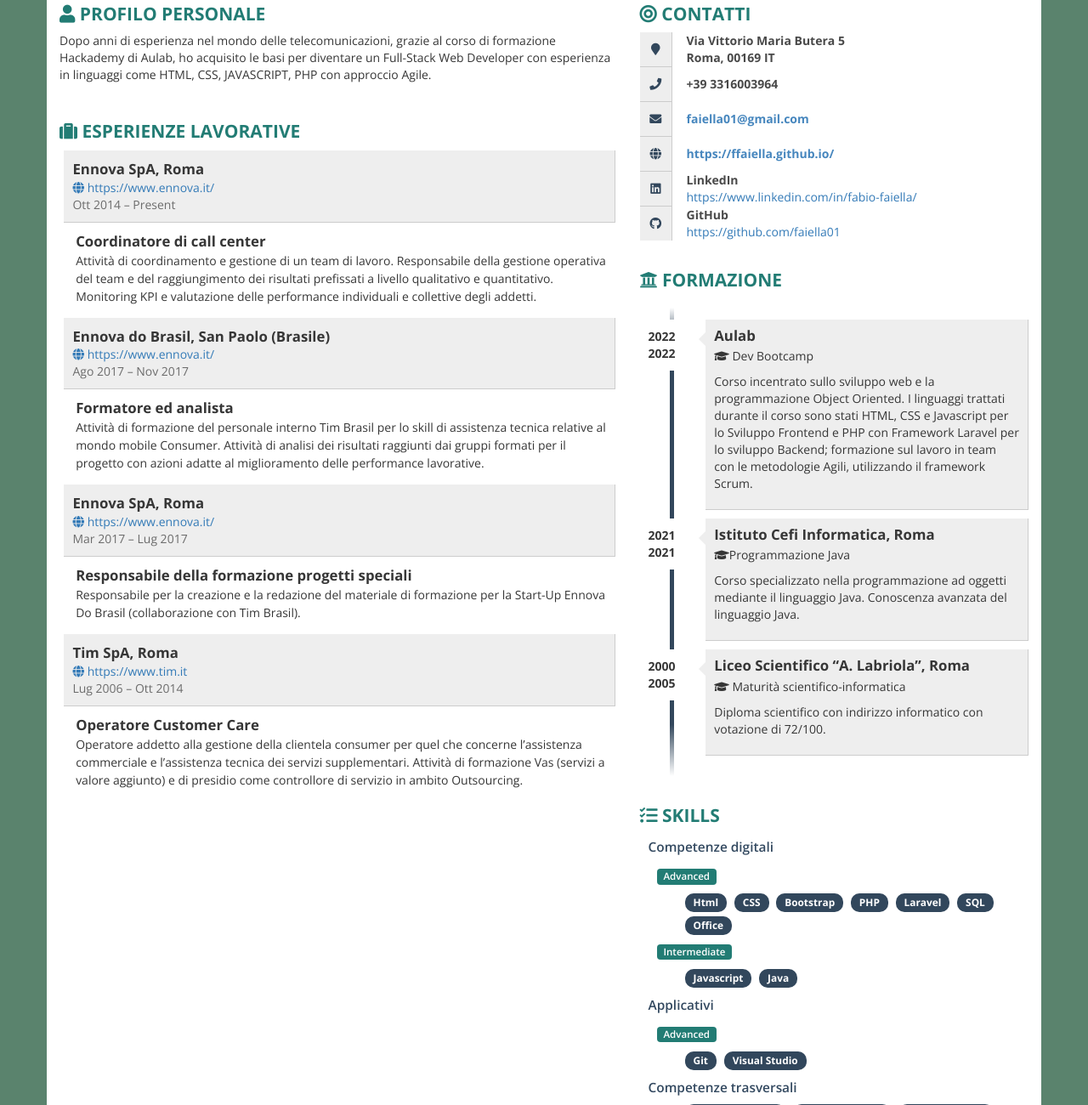
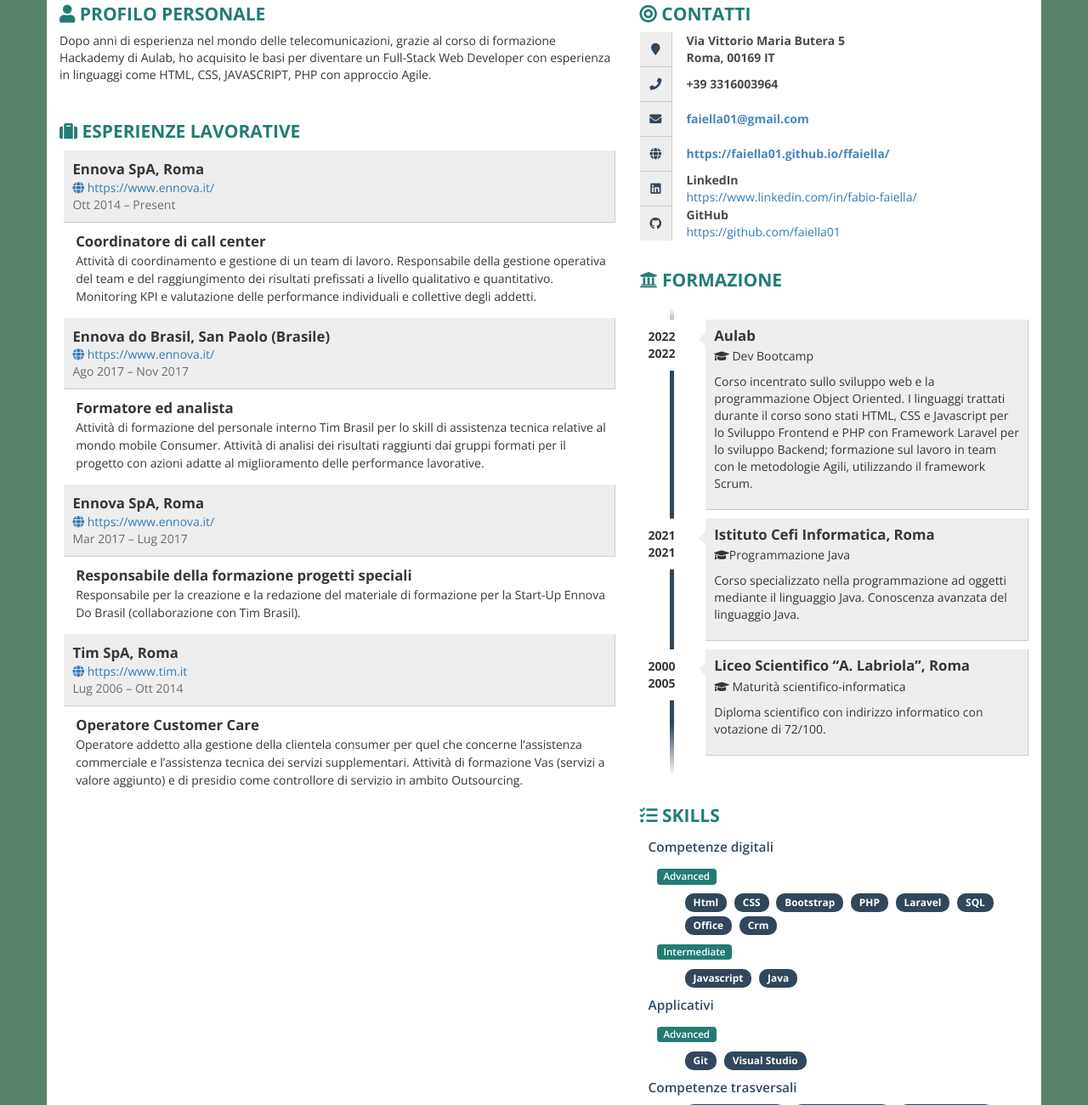
Before and after one commit to faiella01/ffaiella, a plain HTML site: page index.html in a window 1280 px wide. Shown: the part 273-1573 px from the top of the page at 85% size. Drawn offline with nearby package versions, Linux system fonts and the light colour scheme.

Commit message:
modifica git

```diff
--- a/index.html
+++ b/index.html
@@ -524,7 +524,7 @@
                     </div>
                     <div class="contact-item">
                         <div class="icon pull-left text-center"><span class="fas fa-globe fa-fw"></span></div>
-                        <div class="title only pull-right"><a href="https://ffaiella.github.io/" target="_blank">https://ffaiella.github.io/</a></div>
+                        <div class="title only pull-right"><a href="https://faiella01.github.io/ffaiella/" target="_blank">https://faiella01.github.io/ffaiella/</a></div>
                     </div>
                     <div class="contact-item">
                         <div class="icon pull-left text-center"><span class="fab fa-linkedin fa-fw"></span></div>
@@ -593,6 +593,7 @@
                                     <span class= "skill badge">Laravel</span>
                                     <span class= "skill badge">SQL</span>
                                     <span class= "skill badge">Office</span>
+                                    <span class= "skill badge">Crm</span>
                                 </div>
                             </div>
                             <div class="skills clearfix">
```
